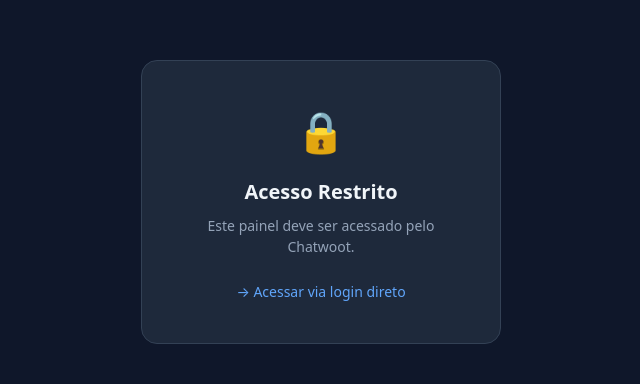
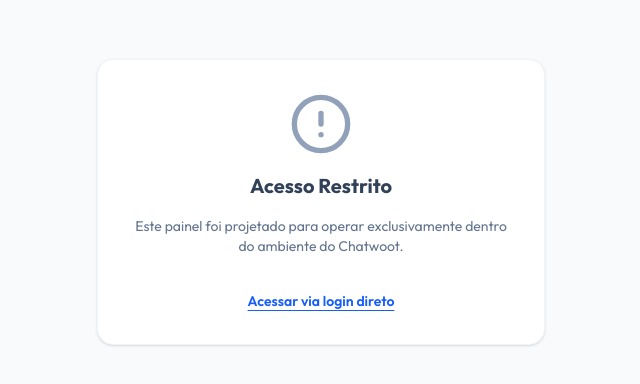
Before and after one commit to phpelis/painel-medico, a Next.js app: page /chatwoot in a window 1280 px wide. Shown: the part 198-582 px from the top of the page, without its empty margins (319-959 px from the left). Built offline with nearby package versions, Linux system fonts and the light colour scheme.

Commit message:
style: replicate premium loading screen and code cleanup for chatwoot

```diff
--- a/src/app/api/auth/chatwoot/route.ts
+++ b/src/app/api/auth/chatwoot/route.ts
@@ -70,16 +70,9 @@ export async function POST(request: Request) {
             request_id: requestId,
         });
     } catch (error: unknown) {
-        const err = error instanceof Error ? error : new Error(String(error));
-        logError(err instanceof ApiError ? err : new ApiError(err.message, err.message, 500, requestId), requestId);
+        const apiError = error instanceof ApiError ? error : new ApiError(error instanceof Error ? error.message : String(error), '', 500, requestId);
+        logError(apiError, requestId);
 
-        if (err instanceof ApiError) {
-            return NextResponse.json(formatErrorResponse(err), { status: err.statusCode });
-        }
-
-        return NextResponse.json(
-            { error: { message: 'Erro interno do servidor', request_id: requestId } },
-            { status: 500 }
-        );
+        return NextResponse.json(formatErrorResponse(apiError), { status: apiError.statusCode });
     }
 }
--- a/src/app/chatwoot/page.tsx
+++ b/src/app/chatwoot/page.tsx
@@ -3,6 +3,7 @@
 import { useEffect, useState, useCallback } from 'react';
 import { useRouter } from 'next/navigation';
 import { useChatwootHandshake } from '@/hooks/useChatwootHandshake';
+import { LoadingScreen, StandaloneScreen, ErrorScreen } from '@/components/shared/StatusScreens';
 
 /**
  * Chatwoot Dashboard App entry point.
@@ -48,115 +49,31 @@ export default function ChatwootEntryPage() {
     }, [doctorEmail, chatwootUserId, hasAuthenticated, router]);
 
     useEffect(() => {
-        if (isLinked && !hasAuthenticated) {
+        if (isLinked) {
             authenticate();
         }
-    }, [isLinked, hasAuthenticated, authenticate]);
+    }, [isLinked, authenticate]);
 
     // Standalone mode — not inside an iframe
     if (isStandalone) {
-        return (
-            <div style={styles.container}>
-                <div style={styles.card}>
-                    <div style={styles.icon}>🔒</div>
-                    <h1 style={styles.title}>Acesso Restrito</h1>
-                    <p style={styles.text}>
-                        Este painel deve ser acessado pelo Chatwoot.
-                    </p>
-                    <a href="/login" style={styles.link}>
-                        → Acessar via login direto
-                    </a>
-                </div>
-            </div>
-        );
+        return <StandaloneScreen />;
     }
 
-    return (
-        <div style={styles.container}>
-            <div style={styles.card}>
-                {(handshakeLoading || authStatus === 'pending') && (
-                    <>
-                        <div style={styles.spinner} />
-                        <p style={styles.text}>Conectando ao Chatwoot...</p>
-                    </>
-                )}
+    if (handshakeLoading || authStatus === 'pending') {
+        return <LoadingScreen message="Conectando ao Chatwoot..." />;
+    }
 
-                {authStatus === 'authenticating' && (
-                    <>
-                        <div style={styles.spinner} />
-                        <p style={styles.text}>Autenticando Dr(a). {doctorEmail}...</p>
-                    </>
-                )}
+    if (authStatus === 'authenticating') {
+        return <LoadingScreen message={`Autenticando Dr(a). ${doctorEmail}...`} />;
+    }
 
-                {authStatus === 'success' && (
-                    <>
-                        <div style={styles.iconSuccess}>✓</div>
-                        <p style={styles.text}>Autenticado! Redirecionando...</p>
-                    </>
-                )}
+    if (authStatus === 'success') {
+        return <LoadingScreen message="Autenticado! Redirecionando..." />;
+    }
 
-                {authStatus === 'error' && (
-                    <>
-                        <div style={styles.iconError}>✕</div>
-                        <p style={styles.textError}>{errorMessage}</p>
-                        <button onClick={authenticate} style={styles.retryBtn}>
-                            Tentar novamente
-                        </button>
-                    </>
-                )}
-            </div>
-        </div>
-    );
+    if (authStatus === 'error') {
+        return <ErrorScreen message={errorMessage} />;
+    }
+
+    return null;
 }
-
-const styles: Record<string, React.CSSProperties> = {
-    container: {
-        minHeight: '100vh',
-        display: 'flex',
-        alignItems: 'center',
-        justifyContent: 'center',
-        background: '#0f172a',
-        fontFamily: 'system-ui, -apple-system, sans-serif',
-    },
-    card: {
-        textAlign: 'center' as const,
-        padding: '2.5rem',
-        borderRadius: '1rem',
-        background: '#1e293b',
-        border: '1px solid #334155',
-        maxWidth: '360px',
-        width: '90%',
-    },
-    icon: { fontSize: '2.5rem', marginBottom: '1rem' },
-    iconSuccess: { fontSize: '2.5rem', marginBottom: '1rem', color: '#22c55e' },
-    iconError: { fontSize: '2.5rem', marginBottom: '1rem', color: '#ef4444' },
-    title: { fontSize: '1.25rem', fontWeight: 600, color: '#f1f5f9', margin: '0 0 0.5rem' },
-    text: { fontSize: '0.875rem', color: '#94a3b8', margin: '0.5rem 0' },
-    textError: { fontSize: '0.875rem', color: '#fca5a5', margin: '0.5rem 0' },
-    link: {
-        display: 'inline-block',
-        marginTop: '1rem',
-        fontSize: '0.875rem',
-        color: '#60a5fa',
-        textDecoration: 'none',
-    },
-    retryBtn: {
-        marginTop: '1rem',
-        padding: '0.5rem 1.5rem',
-        borderRadius: '0.5rem',
-        border: '1px solid #475569',
-        background: '#334155',
-        color: '#f1f5f9',
-        cursor: 'pointer',
-        fontSize: '0.875rem',
-    },
-    spinner: {
-        width: '2rem',
-        height: '2rem',
-        border: '3px solid #334155',
-        borderTop: '3px solid #60a5fa',
-        borderRadius: '50%',
-        animation: 'spin 1s linear infinite',
-        margin: '0 auto 1rem',
-    },
-};
--- a/src/app/login/page.tsx
+++ b/src/app/login/page.tsx
@@ -4,6 +4,7 @@ import { useState, useEffect } from 'react';
 import { useRouter } from 'next/navigation';
 import { createClient } from '@/utils/supabase/client';
 import { FeedbackBanner } from '@/components/shared/FeedbackBanner';
+import { LoadingScreen } from '@/components/shared/StatusScreens';
 import { useChatwootHandshake } from '@/hooks/useChatwootHandshake';
 
 export default function LoginPage() {
@@ -64,14 +65,11 @@ export default function LoginPage() {
 
     if (handshakeLoading || autoAuthLoading) {
         return (
-            <div className="min-h-screen bg-background flex flex-col items-center justify-center p-4 text-center">
-                <div className="w-12 h-12 border-4 border-solid border-slate-700 border-t-primary rounded-full animate-spin mb-4 mx-auto" />
-                <p className="text-foreground-secondary font-medium">
-                    {autoAuthLoading
-                        ? `Autenticando Dr(a). ${doctorEmail}...`
-                        : 'Sincronizando com o Chatwoot...'}
-                </p>
-            </div>
+            <LoadingScreen
+                message={autoAuthLoading
+                    ? `Autenticando Dr(a). ${doctorEmail}...`
+                    : 'Sincronizando com o Chatwoot...'}
+            />
         );
     }
 
--- /dev/null
+++ b/src/components/shared/StatusScreens.tsx
@@ -0,0 +1,59 @@
+'use client';
+
+import { Loader2, AlertCircle } from 'lucide-react';
+
+/**
+ * Standard loading screen replicated from painel-atendimento
+ */
+export function LoadingScreen({ message }: { message: string }) {
+    return (
+        <div className="h-screen w-full flex items-center justify-center bg-white overflow-hidden">
+            <div className="flex flex-col items-center gap-4">
+                <Loader2 className="w-10 h-10 animate-spin text-blue-600" />
+                <p className="text-slate-400 font-medium animate-pulse">{message}</p>
+            </div>
+        </div>
+    );
+}
+
+/**
+ * Restricted access screen for when application is accessed outside an authorized iframe
+ */
+export function StandaloneScreen() {
+    return (
+        <div className="h-screen w-screen flex items-center justify-center p-6 text-center overflow-hidden bg-slate-50">
+            <div className="max-w-md space-y-4 bg-white p-8 rounded-2xl shadow-sm border border-slate-100">
+                <AlertCircle className="w-16 h-16 text-slate-400 mx-auto" />
+                <h2 className="text-xl font-bold text-slate-700">Acesso Restrito</h2>
+                <p className="text-slate-500 text-sm">
+                    Este painel foi projetado para operar exclusivamente dentro do ambiente do Chatwoot.
+                </p>
+                <div className="pt-4">
+                    <a
+                        href="/login"
+                        className="text-blue-600 hover:text-blue-700 font-semibold text-sm underline underline-offset-4"
+                    >
+                        Acessar via login direto
+                    </a>
+                </div>
+            </div>
+        </div>
+    );
+}
+
+/**
+ * Generic error screen for initialization failures
+ */
+export function ErrorScreen({ message }: { message: string }) {
+    return (
+        <div className="h-screen w-screen flex items-center justify-center p-6 text-center overflow-hidden">
+            <div className="max-w-md space-y-4">
+                <AlertCircle className="w-16 h-16 text-red-500 mx-auto" />
+                <h2 className="text-xl font-bold">{message}</h2>
+                <p className="text-slate-500 text-sm">
+                    Não foi possível sincronizar sua sessão. Verifique sua conexão ou contate o suporte.
+                </p>
+            </div>
+        </div>
+    );
+}
--- a/src/hooks/useChatwootHandshake.ts
+++ b/src/hooks/useChatwootHandshake.ts
@@ -14,9 +14,20 @@ export function useChatwootHandshake() {
     const [isLinked, setIsLinked] = useState(false);
     const [handshakeLoading, setHandshakeLoading] = useState(true);
     const [isStandalone, setIsStandalone] = useState(false);
-    const [debugData, setDebugData] = useState<unknown>(null);
 
     useEffect(() => {
+        // 1. Initial check: Try to get data from URL params as a fast fallback
+        const searchParams = new URLSearchParams(window.location.search);
+        const emailParam = searchParams.get('user_email') || searchParams.get('email');
+        const idParam = searchParams.get('user_id') || searchParams.get('id');
+
+        if (emailParam) setDoctorEmail(emailParam);
+        if (idParam) setChatwootUserId(parseInt(idParam));
+
+        if (emailParam && idParam) {
+            setIsLinked(true);
+            setHandshakeLoading(false);
+        }
         let inIframe = false;
         try {
             inIframe = window.self !== window.top;
@@ -40,7 +51,7 @@ export function useChatwootHandshake() {
                 if (typeof event.data === 'string' && !event.data.startsWith('{')) return;
 
                 const data = typeof event.data === 'string' ? JSON.parse(event.data) : event.data;
-                setDebugData(data);
+
 
                 if (data.event === 'appContext' || data.event === 'chatwoot-dashboard-app:fetch-info') {
                     const ctx = data.data || data;
@@ -56,7 +67,7 @@ export function useChatwootHandshake() {
                     setHandshakeLoading(false);
                 }
             } catch {
-                console.warn('[useChatwootHandshake] Failed to parse message');
+                // Silently ignore non-JSON messages from other plugins
             }
         };
 
@@ -65,13 +76,14 @@ export function useChatwootHandshake() {
         // Poll parent iframe for context data
         const interval = setInterval(
             () => window.parent.postMessage('chatwoot-dashboard-app:fetch-info', '*'),
-            3000
+            2000
         );
 
-        // Fallback timeout: if no valid handshake after 3s, show manual login
+        // Fallback timeout: if no valid handshake after 5s, we stop loading
+        // (but we might have data from URL params)
         const timeout = setTimeout(() => {
             setHandshakeLoading(false);
-        }, 3000);
+        }, 5000);
 
         return () => {
             window.removeEventListener('message', handleMessage);
@@ -86,6 +98,5 @@ export function useChatwootHandshake() {
         isLinked,
         handshakeLoading,
         isStandalone,
-        debugData,
     };
 }
```
